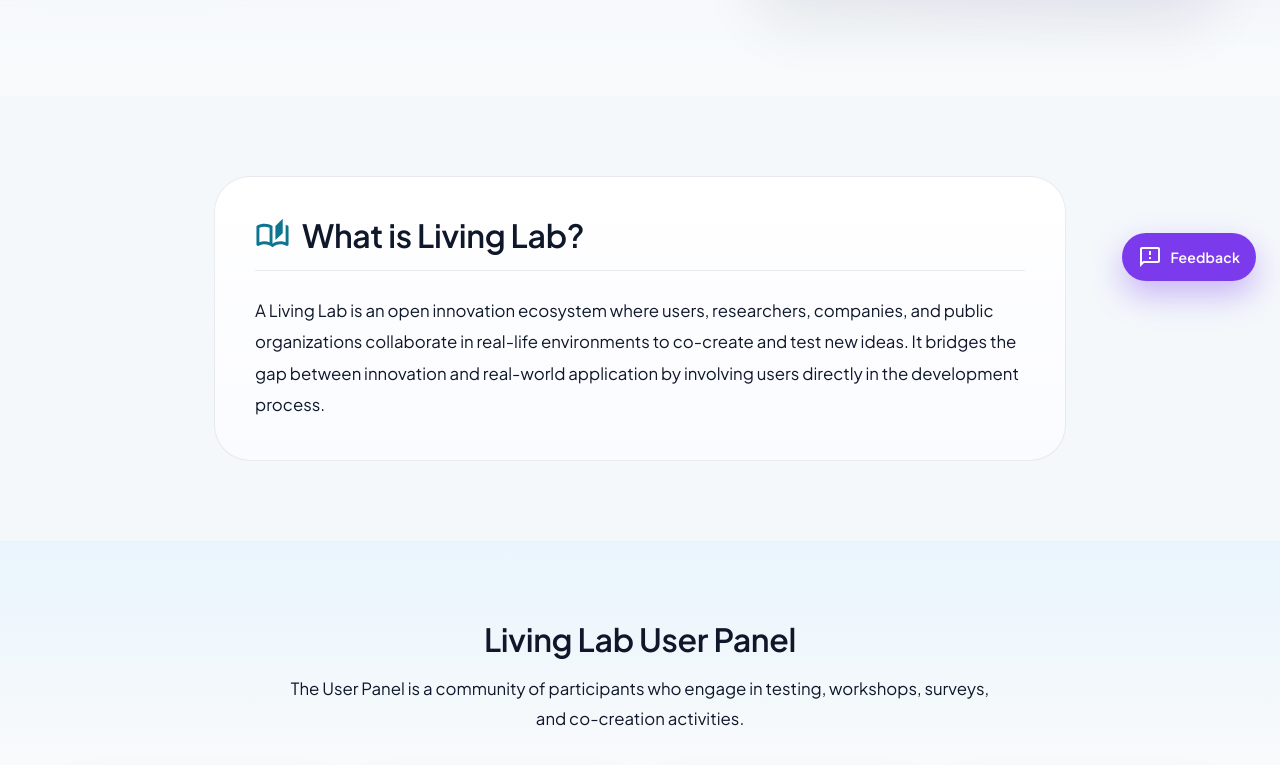
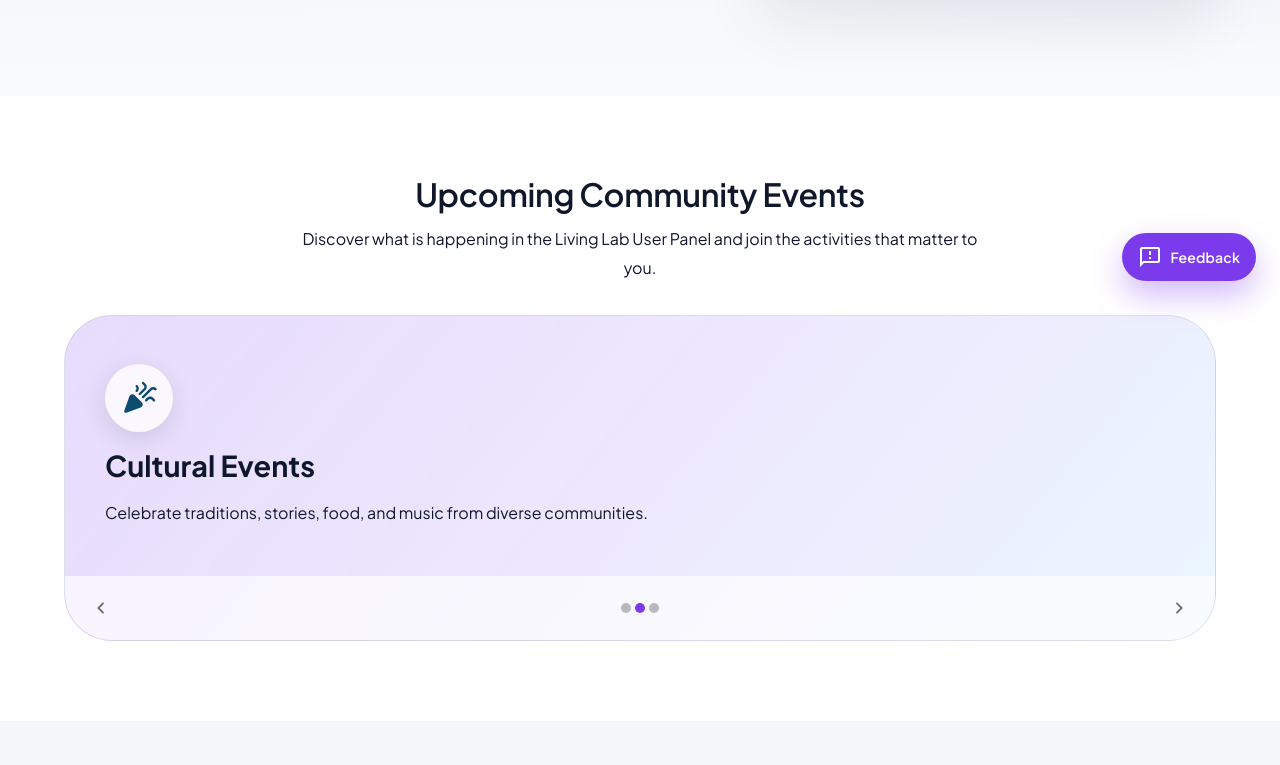
Before and after one commit to paudel-prashant/living-lab-user-panel, a React (Vite) app: page / in a window 1280 px wide. Shown: the part 495-1260 px from the top of the page. Built offline with nearby package versions, Linux system fonts and the light colour scheme.

Commit message:
adding implementation for events banner

```diff
--- /dev/null
+++ b/src/components/EventCarouselSection.jsx
@@ -0,0 +1,137 @@
+import { useEffect, useState } from 'react'
+import {
+  Box,
+  Container,
+  IconButton,
+  MobileStepper,
+  Paper,
+  Stack,
+  Typography,
+} from '@mui/material'
+import KeyboardArrowLeftRoundedIcon from '@mui/icons-material/KeyboardArrowLeftRounded'
+import KeyboardArrowRightRoundedIcon from '@mui/icons-material/KeyboardArrowRightRounded'
+import Diversity3RoundedIcon from '@mui/icons-material/Diversity3Rounded'
+import CelebrationRoundedIcon from '@mui/icons-material/CelebrationRounded'
+import TranslateRoundedIcon from '@mui/icons-material/TranslateRounded'
+
+const slides = [
+  {
+    title: 'Multi-lingual family get-together',
+    subtitle: 'Bring families together through language-friendly activities and shared experiences.',
+    icon: Diversity3RoundedIcon,
+    gradient:
+      'linear-gradient(130deg, rgba(14,116,144,0.16), rgba(34,211,238,0.2) 55%, rgba(167,139,250,0.2))',
+  },
+  {
+    title: 'Cultural Events',
+    subtitle: 'Celebrate traditions, stories, food, and music from diverse communities.',
+    icon: CelebrationRoundedIcon,
+    gradient:
+      'linear-gradient(130deg, rgba(124,58,237,0.18), rgba(167,139,250,0.2) 50%, rgba(224,242,254,0.65))',
+  },
+  {
+    title: 'Finnish Language Session for Beginners',
+    subtitle: 'Friendly beginner sessions to build confidence using Finnish in daily life.',
+    icon: TranslateRoundedIcon,
+    gradient:
+      'linear-gradient(130deg, rgba(12,74,110,0.2), rgba(14,116,144,0.18) 45%, rgba(224,242,254,0.65))',
+  },
+]
+
+function EventCarouselSection() {
+  const [activeStep, setActiveStep] = useState(0)
+  const maxSteps = slides.length
+  const currentSlide = slides[activeStep]
+
+  useEffect(() => {
+    const interval = window.setInterval(() => {
+      setActiveStep((prev) => (prev + 1) % maxSteps)
+    }, 5000)
+    return () => window.clearInterval(interval)
+  }, [maxSteps])
+
+  const handleNext = () => setActiveStep((prev) => (prev + 1) % maxSteps)
+  const handleBack = () => setActiveStep((prev) => (prev - 1 + maxSteps) % maxSteps)
+
+  return (
+    <Box component="section" id="events" sx={{ py: { xs: 8, md: 10 }, bgcolor: 'background.paper' }}>
+      <Container maxWidth="lg">
+        <Typography
+          variant="h3"
+          component="h2"
+          sx={{ textAlign: 'center', mb: 1.5, fontSize: { xs: '1.65rem', md: '2rem' } }}
+        >
+          Upcoming Community Events
+        </Typography>
+        <Typography
+          variant="body1"
+          color="text.secondary"
+          sx={{ textAlign: 'center', maxWidth: 700, mx: 'auto', mb: 4, lineHeight: 1.8 }}
+        >
+          Discover what is happening in the Living Lab User Panel and join the activities that matter to you.
+        </Typography>
+
+        <Paper
+          elevation={0}
+          sx={{
+            overflow: 'hidden',
+            borderRadius: 4,
+            border: '1px solid',
+            borderColor: 'divider',
+            background: currentSlide.gradient,
+            transition: 'background 450ms ease',
+          }}
+        >
+          <Stack sx={{ p: { xs: 3, sm: 5 }, minHeight: 260, justifyContent: 'center' }} spacing={2}>
+            <Box
+              sx={{
+                width: 68,
+                height: 68,
+                borderRadius: '50%',
+                bgcolor: 'rgba(255,255,255,0.8)',
+                color: 'primary.dark',
+                display: 'inline-flex',
+                alignItems: 'center',
+                justifyContent: 'center',
+                boxShadow: '0 8px 24px rgba(15, 23, 42, 0.12)',
+              }}
+            >
+              <currentSlide.icon sx={{ fontSize: 38 }} />
+            </Box>
+            <Typography variant="h4" sx={{ fontSize: { xs: '1.35rem', md: '1.8rem' }, fontWeight: 700 }}>
+              {currentSlide.title}
+            </Typography>
+            <Typography variant="body1" color="text.secondary" sx={{ maxWidth: 760, lineHeight: 1.8 }}>
+              {currentSlide.subtitle}
+            </Typography>
+          </Stack>
+
+          <MobileStepper
+            steps={maxSteps}
+            position="static"
+            activeStep={activeStep}
+            sx={{
+              px: 2,
+              py: 1.5,
+              bgcolor: 'rgba(255,255,255,0.68)',
+              '.MuiMobileStepper-dot': { width: 10, height: 10 },
+              '.MuiMobileStepper-dotActive': { bgcolor: 'secondary.main' },
+            }}
+            nextButton={
+              <IconButton onClick={handleNext} aria-label="Next event">
+                <KeyboardArrowRightRoundedIcon />
+              </IconButton>
+            }
+            backButton={
+              <IconButton onClick={handleBack} aria-label="Previous event">
+                <KeyboardArrowLeftRoundedIcon />
+              </IconButton>
+            }
+          />
+        </Paper>
+      </Container>
+    </Box>
+  )
+}
+
+export default EventCarouselSection
--- a/src/components/FutureFeaturesSection.jsx
+++ b/src/components/FutureFeaturesSection.jsx
@@ -22,7 +22,7 @@ function FutureFeaturesSection() {
       sx={{ py: { xs: 8, md: 10 }, bgcolor: 'background.paper', scrollMarginTop: { xs: 72, md: 80 } }}
     >
       <Container maxWidth="md">
-        <Stack direction="row" spacing={1.5} alignItems="center" justifyContent="center" sx={{ mb: 2 }}>
+        <Stack direction="row" spacing={1.5} sx={{ mb: 2, alignItems: 'center', justifyContent: 'center' }}>
           <RocketLaunchOutlinedIcon color="primary" />
           <Typography variant="h3" component="h2" sx={{ fontSize: { xs: '1.65rem', md: '2rem' } }}>
             Future features
@@ -36,7 +36,7 @@ function FutureFeaturesSection() {
           This prototype focuses on storytelling and the survey experience. Upcoming releases will connect
           to a backend so you can manage participation end-to-end.
         </Typography>
-        <Stack direction="row" gap={1} flexWrap="wrap" justifyContent="center">
+        <Stack direction="row" gap={1} sx={{ flexWrap: 'wrap', justifyContent: 'center' }}>
           {roadmap.map((label) => (
             <Chip
               key={label}
--- a/src/components/HeroSection.jsx
+++ b/src/components/HeroSection.jsx
@@ -19,7 +19,7 @@ function HeroSection() {
       }}
     >
       <Container maxWidth="lg">
-        <Grid container spacing={4} alignItems="center">
+        <Grid container spacing={4} sx={{ alignItems: 'center' }}>
           <Grid size={{ xs: 12, md: 7 }}>
             <Typography
               variant="overline"
--- a/src/pages/HomePage.jsx
+++ b/src/pages/HomePage.jsx
@@ -1,6 +1,7 @@
 import { useLayoutEffect } from 'react'
 import { useLocation } from 'react-router-dom'
 import HeroSection from '../components/HeroSection'
+import EventCarouselSection from '../components/EventCarouselSection'
 import AboutSection from '../components/AboutSection'
 import UserPanelSection from '../components/UserPanelSection'
 import FutureFeaturesSection from '../components/FutureFeaturesSection'
@@ -23,6 +24,7 @@ function HomePage() {
   return (
     <>
       <HeroSection />
+      <EventCarouselSection />
       <AboutSection />
       <UserPanelSection />
       <FutureFeaturesSection />
```
